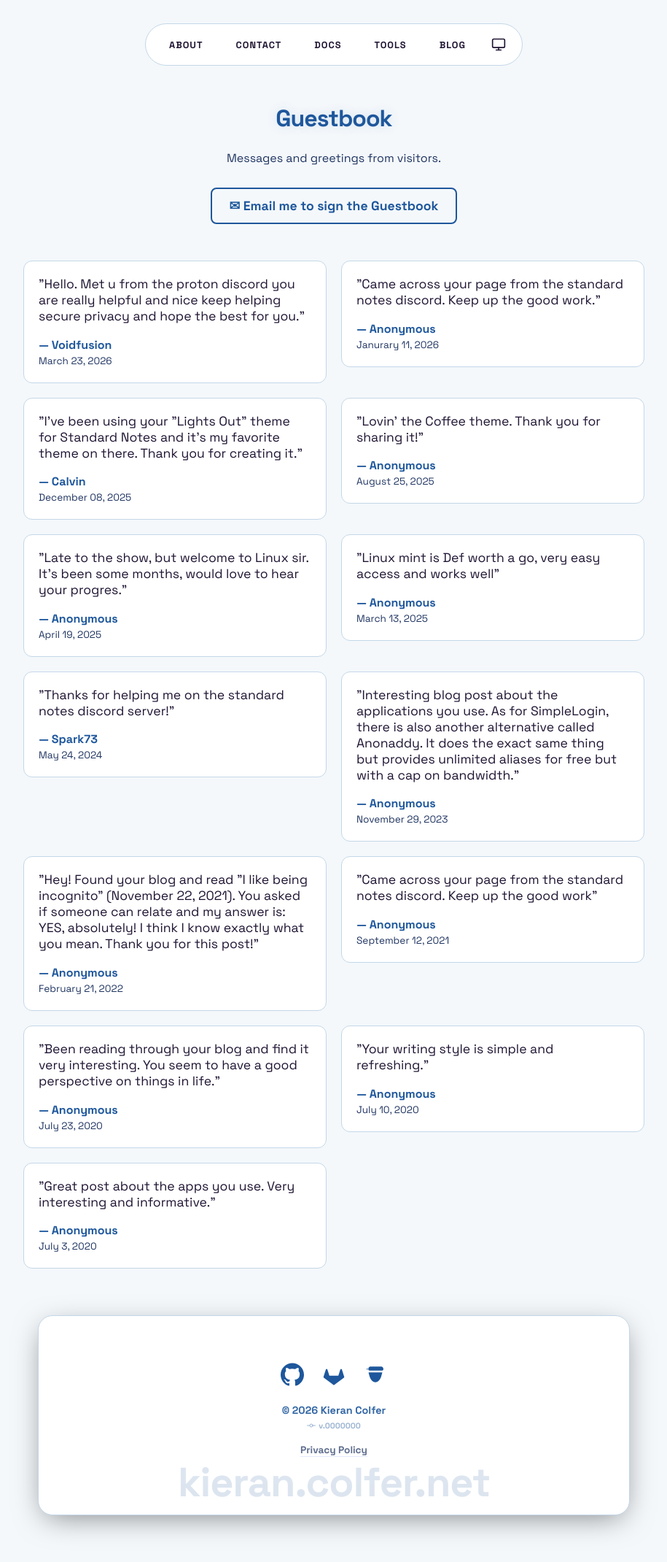
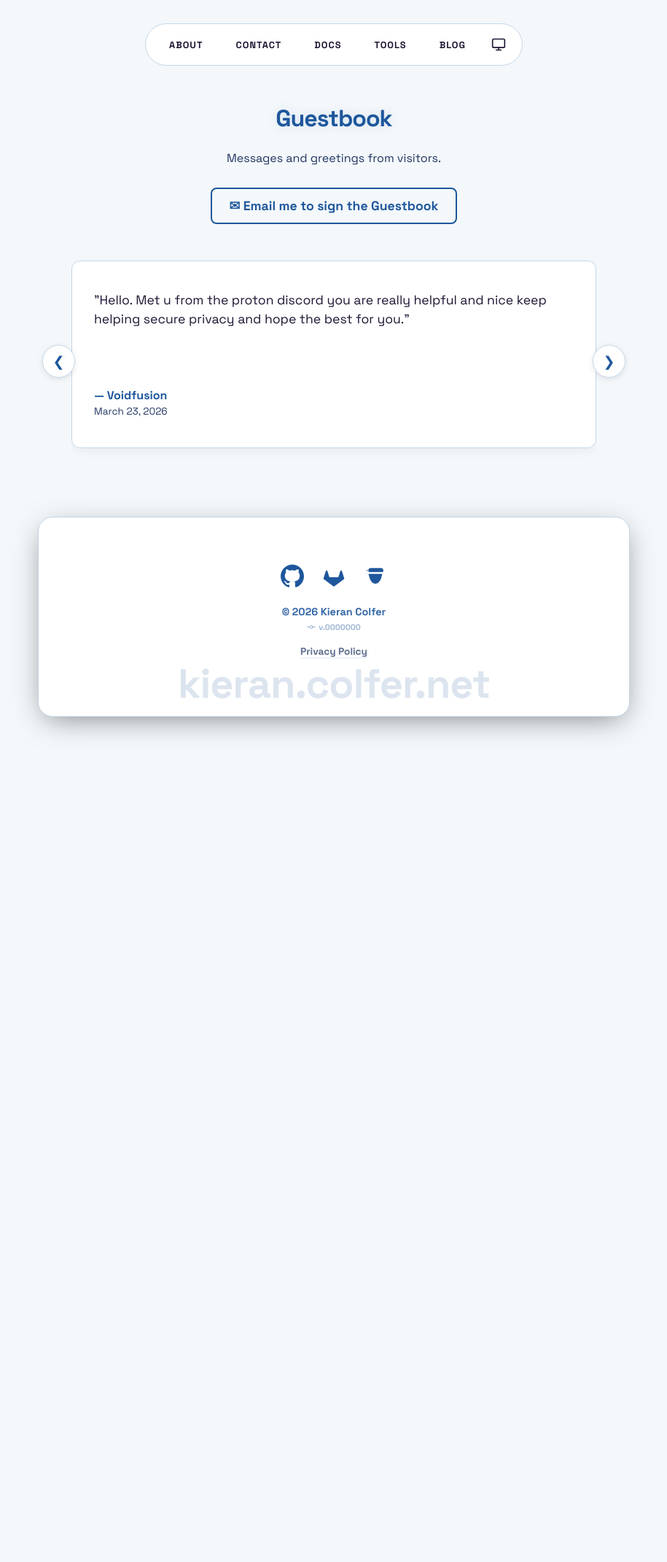
Before and after one commit to PASSK3YS/PASSK3YS.github.io, a Jekyll site: the page built from guestbook.md, in a window 1280 px wide. Shown: the whole page at 73% size, without its empty margins (182-1097 px from the left). Built offline with Jekyll 4.4.1, drawn with Linux system fonts in a browser that asks for light colours; after the commit the page ends 1046 px from its top, so only the background shows below that; some of the changed lines change nothing that is shown.

Commit message:
chore: add gallery swiping

```diff
--- a/guestbook.md
+++ b/guestbook.md
@@ -4,100 +4,233 @@
 permalink: /guestbook/
 ---
 
-<div class="page-content" style="max-width: 1000px; margin: 0 auto; padding-top: 20px;">
+<div class="page-content" style="max-width: 800px; margin: 0 auto; padding-top: 20px;">
 
-  <h1 style="color: var(--accent); text-align: center; text-shadow: 0 0 15px var(--accent-glow);">Guestbook</h1>
+    <h1 style="color: var(--accent); text-align: center; text-shadow: 0 0 15px var(--accent-glow);">Guestbook</h1>
 
-  <p style="color: var(--text-muted); text-align: center; margin-bottom: 30px;">
-    Messages and greetings from visitors.
-  </p>
+    <p style="color: var(--text-muted); text-align: center; margin-bottom: 30px;">
+        Messages and greetings from visitors.
+    </p>
 
-  <div style="text-align: center; margin-bottom: 50px;">
-    <a href="mailto:guestbook@colfer.net?subject=New%20Guestbook%20Entry" style="font-size: 1.1rem; font-weight: bold; padding: 12px 24px; border: 2px solid var(--accent); color: var(--accent); border-radius: 8px; display: inline-block; text-decoration: none; box-sizing: border-box; background: transparent;">
-      &#x2709; Email me to sign the Guestbook
-    </a>
-  </div>
-
-  <div style="display: grid; grid-template-columns: repeat(auto-fill, minmax(300px, 1fr)); gap: 20px; align-items: start;">
-
-    <div class="grid-item">
-      <p style="color: var(--text); font-size: 1.1rem; margin-top: 0;">"Hello. Met u from the proton discord you are really helpful and nice keep helping secure privacy and hope the best for you."</p>
-      <p style="color: var(--accent); margin-bottom: 0; font-weight: bold;">&mdash; Voidfusion</p>
-      <span style="color: var(--text-muted); font-size: 0.85rem;">March 23, 2026</span>
+    <div style="text-align: center; margin-bottom: 40px;">
+        <a href="mailto:guestbook@colfer.net?subject=New%20Guestbook%20Entry" style="font-size: 1.1rem; font-weight: bold; padding: 12px 24px; border: 2px solid var(--accent); color: var(--accent); border-radius: 8px; display: inline-block; text-decoration: none; box-sizing: border-box; background: transparent; transition: all 0.2s ease;">
+            &#x2709; Email me to sign the Guestbook
+        </a>
     </div>
 
-    <div class="grid-item">
-      <p style="color: var(--text); font-size: 1.1rem; margin-top: 0;">"Came across your page from the standard notes discord. Keep up the good work."</p>
-      <p style="color: var(--accent); margin-bottom: 0; font-weight: bold;">&mdash; Anonymous</p>
-      <span style="color: var(--text-muted); font-size: 0.85rem;">Janurary 11, 2026</span>
+    <div class="carousel-wrapper">
+        <button id="prevBtn" class="nav-btn">&#10094;</button>
+
+        <div class="carousel-container" id="guestbook-carousel">
+            <div class="carousel-item">
+                <p style="color: var(--text); font-size: 1.1rem; margin-top: 0; line-height: 1.5;">"Hello. Met u from the proton discord you are really helpful and nice keep helping secure privacy and hope the best for you."</p>
+                <div style="margin-top: 20px;">
+                    <p style="color: var(--accent); margin-bottom: 0; font-weight: bold;">&mdash; Voidfusion</p>
+                    <span style="color: var(--text-muted); font-size: 0.85rem;">March 23, 2026</span>
+                </div>
+            </div>
+
+            <div class="carousel-item">
+                <p style="color: var(--text); font-size: 1.1rem; margin-top: 0; line-height: 1.5;">"Came across your page from the standard notes discord. Keep up the good work."</p>
+                <div style="margin-top: 20px;">
+                    <p style="color: var(--accent); margin-bottom: 0; font-weight: bold;">&mdash; Anonymous</p>
+                    <span style="color: var(--text-muted); font-size: 0.85rem;">Janurary 11, 2026</span>
+                </div>
+            </div>
+
+            <div class="carousel-item">
+                <p style="color: var(--text); font-size: 1.1rem; margin-top: 0; line-height: 1.5;">"I've been using your "Lights Out" theme for Standard Notes and it's my favorite theme on there. Thank you for creating it."</p>
+                <div style="margin-top: 20px;">
+                    <p style="color: var(--accent); margin-bottom: 0; font-weight: bold;">&mdash; Calvin</p>
+                    <span style="color: var(--text-muted); font-size: 0.85rem;">December 08, 2025</span>
+                </div>
+            </div>
+
+            <div class="carousel-item">
+                <p style="color: var(--text); font-size: 1.1rem; margin-top: 0; line-height: 1.5;">"Lovin' the Coffee theme. Thank you for sharing it!"</p>
+                <div style="margin-top: 20px;">
+                    <p style="color: var(--accent); margin-bottom: 0; font-weight: bold;">&mdash; Anonymous</p>
+                    <span style="color: var(--text-muted); font-size: 0.85rem;">August 25, 2025</span>
+                </div>
+            </div>
+
+            <div class="carousel-item">
+                <p style="color: var(--text); font-size: 1.1rem; margin-top: 0; line-height: 1.5;">"Late to the show, but welcome to Linux sir. It's been some months, would love to hear your progres."</p>
+                <div style="margin-top: 20px;">
+                    <p style="color: var(--accent); margin-bottom: 0; font-weight: bold;">&mdash; Anonymous</p>
+                    <span style="color: var(--text-muted); font-size: 0.85rem;">April 19, 2025</span>
+                </div>
+            </div>
+
+            <div class="carousel-item">
+                <p style="color: var(--text); font-size: 1.1rem; margin-top: 0; line-height: 1.5;">"Linux mint is Def worth a go, very easy access and works well"</p>
+                <div style="margin-top: 20px;">
+                    <p style="color: var(--accent); margin-bottom: 0; font-weight: bold;">&mdash; Anonymous</p>
+                    <span style="color: var(--text-muted); font-size: 0.85rem;">March 13, 2025</span>
+                </div>
+            </div>
+
+            <div class="carousel-item">
+                <p style="color: var(--text); font-size: 1.1rem; margin-top: 0; line-height: 1.5;">"Thanks for helping me on the standard notes discord server!"</p>
+                <div style="margin-top: 20px;">
+                    <p style="color: var(--accent); margin-bottom: 0; font-weight: bold;">&mdash; Spark73</p>
+                    <span style="color: var(--text-muted); font-size: 0.85rem;">May 24, 2024</span>
+                </div>
+            </div>
+
+            <div class="carousel-item">
+                <p style="color: var(--text); font-size: 1.1rem; margin-top: 0; line-height: 1.5;">"Interesting blog post about the applications you use. As for SimpleLogin, there is also another alternative called Anonaddy. It does the exact same thing but provides unlimited aliases for free but with a cap on bandwidth."</p>
+                <div style="margin-top: 20px;">
+                    <p style="color: var(--accent); margin-bottom: 0; font-weight: bold;">&mdash; Anonymous</p>
+                    <span style="color: var(--text-muted); font-size: 0.85rem;">November 29, 2023</span>
+                </div>
+            </div>
+
+            <div class="carousel-item">
+                <p style="color: var(--text); font-size: 1.1rem; margin-top: 0; line-height: 1.5;">"Hey! Found your blog and read "I like being incognito" (November 22, 2021). You asked if someone can relate and my answer is: YES, absolutely! I think I know exactly what you mean. Thank you for this post!"</p>
+                <div style="margin-top: 20px;">
+                    <p style="color: var(--accent); margin-bottom: 0; font-weight: bold;">&mdash; Anonymous</p>
+                    <span style="color: var(--text-muted); font-size: 0.85rem;">February 21, 2022</span>
+                </div>
+            </div>
+
+            <div class="carousel-item">
+                <p style="color: var(--text); font-size: 1.1rem; margin-top: 0; line-height: 1.5;">"Came across your page from the standard notes discord. Keep up the good work"</p>
+                <div style="margin-top: 20px;">
+                    <p style="color: var(--accent); margin-bottom: 0; font-weight: bold;">&mdash; Anonymous</p>
+                    <span style="color: var(--text-muted); font-size: 0.85rem;">September 12, 2021</span>
+                </div>
+            </div>
+
+            <div class="carousel-item">
+                <p style="color: var(--text); font-size: 1.1rem; margin-top: 0; line-height: 1.5;">"Been reading through your blog and find it very interesting. You seem to have a good perspective on things in life."</p>
+                <div style="margin-top: 20px;">
+                    <p style="color: var(--accent); margin-bottom: 0; font-weight: bold;">&mdash; Anonymous</p>
+                    <span style="color: var(--text-muted); font-size: 0.85rem;">July 23, 2020</span>
+                </div>
+            </div>
+
+            <div class="carousel-item">
+                <p style="color: var(--text); font-size: 1.1rem; margin-top: 0; line-height: 1.5;">"Your writing style is simple and refreshing."</p>
+                <div style="margin-top: 20px;">
+                    <p style="color: var(--accent); margin-bottom: 0; font-weight: bold;">&mdash; Anonymous</p>
+                    <span style="color: var(--text-muted); font-size: 0.85rem;">July 10, 2020</span>
+                </div>
+            </div>
+
+            <div class="carousel-item">
+                <p style="color: var(--text); font-size: 1.1rem; margin-top: 0; line-height: 1.5;">"Great post about the apps you use. Very interesting and informative."</p>
+                <div style="margin-top: 20px;">
+                    <p style="color: var(--accent); margin-bottom: 0; font-weight: bold;">&mdash; Anonymous</p>
+                    <span style="color: var(--text-muted); font-size: 0.85rem;">July 3, 2020</span>
+                </div>
+            </div>
+        </div>
+
+        <button id="nextBtn" class="nav-btn">&#10095;</button>
     </div>
 
-    <div class="grid-item">
-      <p style="color: var(--text); font-size: 1.1rem; margin-top: 0;">"I've been using your "Lights Out" theme for Standard Notes and it's my favorite theme on there. Thank you for creating it."</p>
-      <p style="color: var(--accent); margin-bottom: 0; font-weight: bold;">&mdash; Calvin</p>
-      <span style="color: var(--text-muted); font-size: 0.85rem;">December 08, 2025</span>
-    </div>
+</div>
 
-    <div class="grid-item">
-      <p style="color: var(--text); font-size: 1.1rem; margin-top: 0;">"Lovin' the Coffee theme. Thank you for sharing it!"</p>
-      <p style="color: var(--accent); margin-bottom: 0; font-weight: bold;">&mdash; Anonymous</p>
-      <span style="color: var(--text-muted); font-size: 0.85rem;">August 25, 2025</span>
-    </div>
+<style>
+.carousel-wrapper {
+    position: relative;
+    width: 100%;
+    padding: 0 40px;
+    box-sizing: border-box;
+}
 
-    <div class="grid-item">
-      <p style="color: var(--text); font-size: 1.1rem; margin-top: 0;">"Late to the show, but welcome to Linux sir. It's been some months, would love to hear your progres."</p>
-      <p style="color: var(--accent); margin-bottom: 0; font-weight: bold;">&mdash; Anonymous</p>
-      <span style="color: var(--text-muted); font-size: 0.85rem;">April 19, 2025</span>
-    </div>
+.carousel-container {
+    display: flex;
+    overflow-x: auto;
+    scroll-snap-type: x mandatory;
+    scroll-behavior: smooth;
+    -webkit-overflow-scrolling: touch;
+    gap: 20px;
+    padding: 10px 0 30px 0;
+    scrollbar-width: none;
+}
 
-    <div class="grid-item">
-      <p style="color: var(--text); font-size: 1.1rem; margin-top: 0;">"Linux mint is Def worth a go, very easy access and works well"</p>
-      <p style="color: var(--accent); margin-bottom: 0; font-weight: bold;">&mdash; Anonymous</p>
-      <span style="color: var(--text-muted); font-size: 0.85rem;">March 13, 2025</span>
-    </div>
+.carousel-container::-webkit-scrollbar {
+    display: none;
+}
 
-    <div class="grid-item">
-      <p style="color: var(--text); font-size: 1.1rem; margin-top: 0;">"Thanks for helping me on the standard notes discord server!"</p>
-      <p style="color: var(--accent); margin-bottom: 0; font-weight: bold;">&mdash; Spark73</p>
-      <span style="color: var(--text-muted); font-size: 0.85rem;">May 24, 2024</span>
-    </div>
+.carousel-item {
+    flex: 0 0 100%;
+    scroll-snap-align: center;
+    background: var(--nav-bg, #ffffff);
+    border: 1px solid var(--border, #e0e0e0);
+    border-radius: 12px;
+    padding: 40px 30px;
+    box-sizing: border-box;
+    box-shadow: 0 4px 15px rgba(0, 0, 0, 0.05);
+    display: flex;
+    flex-direction: column;
+    justify-content: space-between;
+    min-height: 250px;
+}
 
-    <div class="grid-item">
-      <p style="color: var(--text); font-size: 1.1rem; margin-top: 0;">"Interesting blog post about the applications you use. As for SimpleLogin, there is also another alternative called Anonaddy. It does the exact same thing but provides unlimited aliases for free but with a cap on bandwidth."</p>
-      <p style="color: var(--accent); margin-bottom: 0; font-weight: bold;">&mdash; Anonymous</p>
-      <span style="color: var(--text-muted); font-size: 0.85rem;">November 29, 2023</span>
-    </div>
+.nav-btn {
+    position: absolute;
+    top: 50%;
+    transform: translateY(-50%);
+    background: var(--nav-bg, #ffffff);
+    border: 1px solid var(--border, #e0e0e0);
+    color: var(--accent, #007bff);
+    font-size: 1.2rem;
+    cursor: pointer;
+    border-radius: 50%;
+    width: 45px;
+    height: 45px;
+    z-index: 10;
+    display: flex;
+    align-items: center;
+    justify-content: center;
+    transition: all 0.2s ease;
+    box-shadow: 0 2px 8px rgba(0, 0, 0, 0.1);
+}
 
-    <div class="grid-item">
-      <p style="color: var(--text); font-size: 1.1rem; margin-top: 0;">"Hey! Found your blog and read "I like being incognito" (November 22, 2021). You asked if someone can relate and my answer is: YES, absolutely! I think I know exactly what you mean. Thank you for this post!"</p>
-      <p style="color: var(--accent); margin-bottom: 0; font-weight: bold;">&mdash; Anonymous</p>
-      <span style="color: var(--text-muted); font-size: 0.85rem;">February 21, 2022</span>
-    </div>
+.nav-btn:hover {
+    background: var(--accent, #007bff);
+    color: #ffffff;
+    border-color: var(--accent, #007bff);
+}
 
-    <div class="grid-item">
-      <p style="color: var(--text); font-size: 1.1rem; margin-top: 0;">"Came across your page from the standard notes discord. Keep up the good work"</p>
-      <p style="color: var(--accent); margin-bottom: 0; font-weight: bold;">&mdash; Anonymous</p>
-      <span style="color: var(--text-muted); font-size: 0.85rem;">September 12, 2021</span>
-    </div>
+#prevBtn {
+    left: 0;
+}
 
-    <div class="grid-item">
-      <p style="color: var(--text); font-size: 1.1rem; margin-top: 0;">"Been reading through your blog and find it very interesting. You seem to have a good perspective on things in life."</p>
-      <p style="color: var(--accent); margin-bottom: 0; font-weight: bold;">&mdash; Anonymous</p>
-      <span style="color: var(--text-muted); font-size: 0.85rem;">July 23, 2020</span>
-    </div>
+#nextBtn {
+    right: 0;
+}
 
-    <div class="grid-item">
-      <p style="color: var(--text); font-size: 1.1rem; margin-top: 0;">"Your writing style is simple and refreshing."</p>
-      <p style="color: var(--accent); margin-bottom: 0; font-weight: bold;">&mdash; Anonymous</p>
-      <span style="color: var(--text-muted); font-size: 0.85rem;">July 10, 2020</span>
-    </div>
+@media (max-width: 768px) {
+    .carousel-wrapper {
+        padding: 0;
+    }
+    #prevBtn, #nextBtn {
+        display: none;
+    }
+    .carousel-item {
+        flex: 0 0 90%;
+        scroll-snap-align: center;
+    }
+    .carousel-container {
+        padding: 10px 5% 30px 5%;
+    }
+}
+</style>
 
-    <div class="grid-item">
-      <p style="color: var(--text); font-size: 1.1rem; margin-top: 0;">"Great post about the apps you use. Very interesting and informative."</p>
-      <p style="color: var(--accent); margin-bottom: 0; font-weight: bold;">&mdash; Anonymous</p>
-      <span style="color: var(--text-muted); font-size: 0.85rem;">July 3, 2020</span>
-    </div>
+<script>
+const container = document.getElementById('guestbook-carousel');
+const prevBtn = document.getElementById('prevBtn');
+const nextBtn = document.getElementById('nextBtn');
 
-  </div>
+prevBtn.addEventListener('click', () => {
+    container.scrollBy({ left: -container.offsetWidth, behavior: 'smooth' });
+});
 
-</div>
+nextBtn.addEventListener('click', () => {
+    container.scrollBy({ left: container.offsetWidth, behavior: 'smooth' });
+});
+</script>
```
